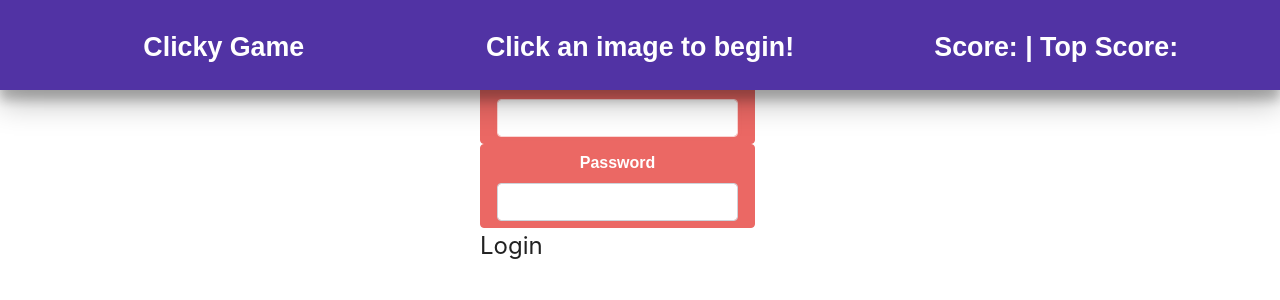
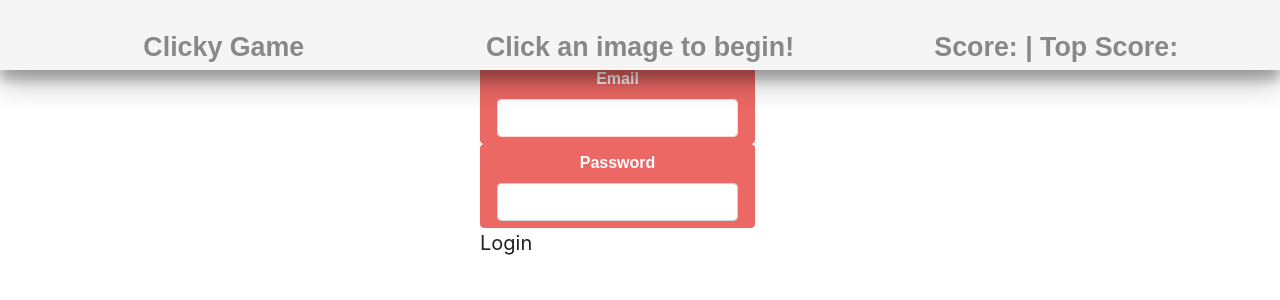
Before and after one commit to hyryo513/snowhub, a React (Create React App) app in the folder client/: page / in a window 1280 px wide. Shown: the top 300 px of the page. Built offline with nearby package versions, Linux system fonts and the light colour scheme; a web font is replaced by a local one.

Commit message:
Update Navbar.css

```diff
--- a/client/src/Components/Navbar/Navbar.css
+++ b/client/src/Components/Navbar/Navbar.css
@@ -1,30 +1,86 @@
   .navbar a {
     text-decoration: none;
-    color: #fff;
-    font-weight: 900;
+    color: #888;
+    font-weight: 600;
+    font-family: sans-serif;
+    margin-bottom: 15px;
   }
 
   .navbar {
-    background: #5133a4;
-    height: 90px;
+    background: whitesmoke;
+    height: 70px;
     position: fixed;
     width: 100%;
     -webkit-box-shadow: 0 14px 28px rgba(0,0,0,.25), 0 10px 10px rgba(0,0,0,.22);
     box-shadow: 0 14px 28px rgba(0,0,0,.25), 0 10px 10px rgba(0,0,0,.22);
-    color: #fff;
     font-size: calc(10px + 14 * (100vw - 320px)/ 800);
     z-index: 99;
     white-space: nowrap;
+    padding-bottom: 15px;
   }
 
   .navbar li {
     display: inline-block;
-    padding: 19px 0px;
+    padding: 19px 5px 5px 5px;
+    margin-bottom: 15px;
     width: 33.3%;
     text-align: center;
     font-family: sans-serif;
+    color: #888;
   }
 
   body {
-    font-size: 24px;
+    font-size: 20px;
   }
+
+  .scale-in-center {
+    -webkit-animation: scale-in-center 0.5s cubic-bezier(0.250, 0.460, 0.450, 0.940) both;
+            animation: scale-in-center 0.5s cubic-bezier(0.250, 0.460, 0.450, 0.940) both;
+  }
+
+
+  .rotate-center {
+    -webkit-animation: rotate-center 0.6s ease-in-out both;
+            animation: rotate-center 0.6s ease-in-out both;
+  }
+
+  .fa-snowboarding{
+    color: #5DBCD2;
+  }
+  .animated-icon1 span {
+    background:#5DBCD2;
+    }
+
+
+    .animated-icon1 span:nth-child(1) {
+    top: 0px;
+    }
+
+    .animated-icon1 span:nth-child(2) {
+    top: 10px;
+    }
+
+    .animated-icon1 span:nth-child(3) {
+    top: 20px;
+    }
+
+    .animated-icon1.open span:nth-child(1) {
+    top: 11px;
+    -webkit-transform: rotate(135deg);
+    -moz-transform: rotate(135deg);
+    -o-transform: rotate(135deg);
+    transform: rotate(135deg);
+    }
+
+    .animated-icon1.open span:nth-child(2) {
+    opacity: 0;
+    left: -60px;
+    }
+
+    .animated-icon1.open span:nth-child(3) {
+    top: 11px;
+    -webkit-transform: rotate(-135deg);
+    -moz-transform: rotate(-135deg);
+    -o-transform: rotate(-135deg);
+    transform: rotate(-135deg);
+    }
```
